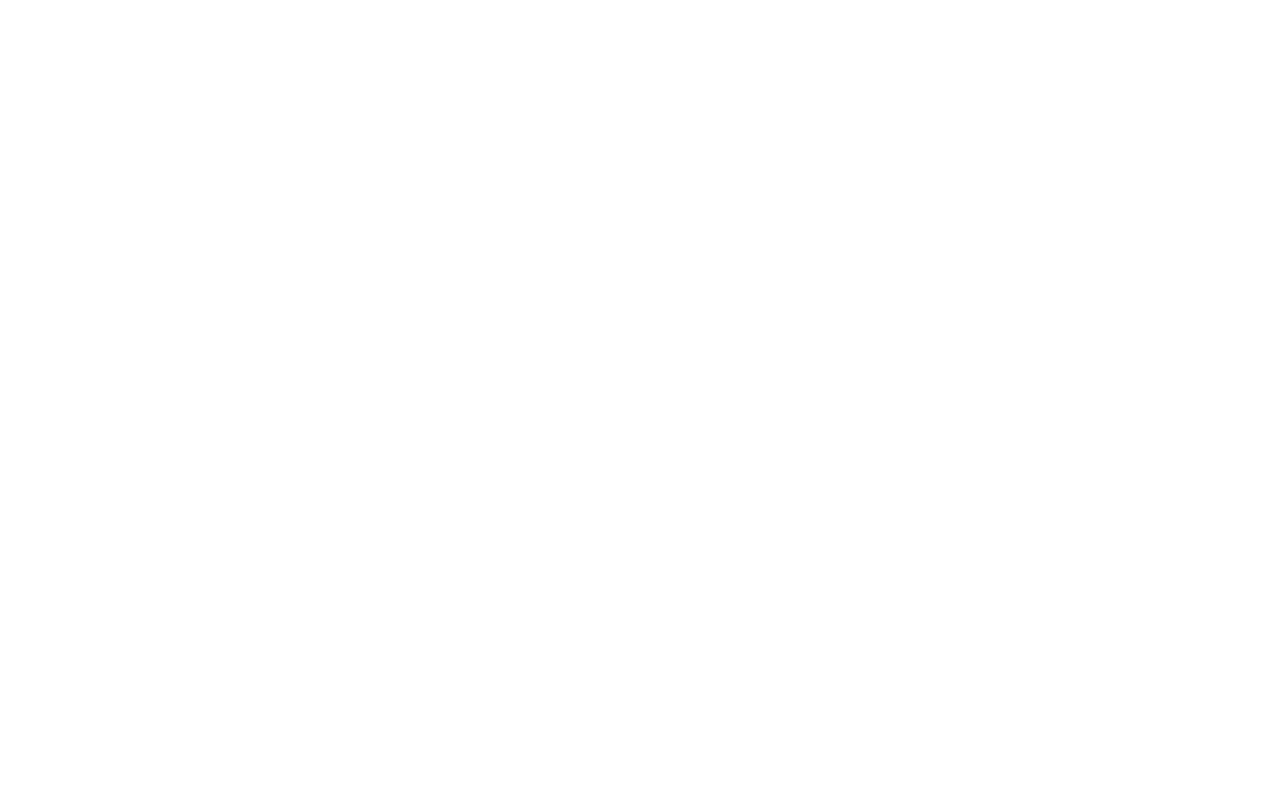
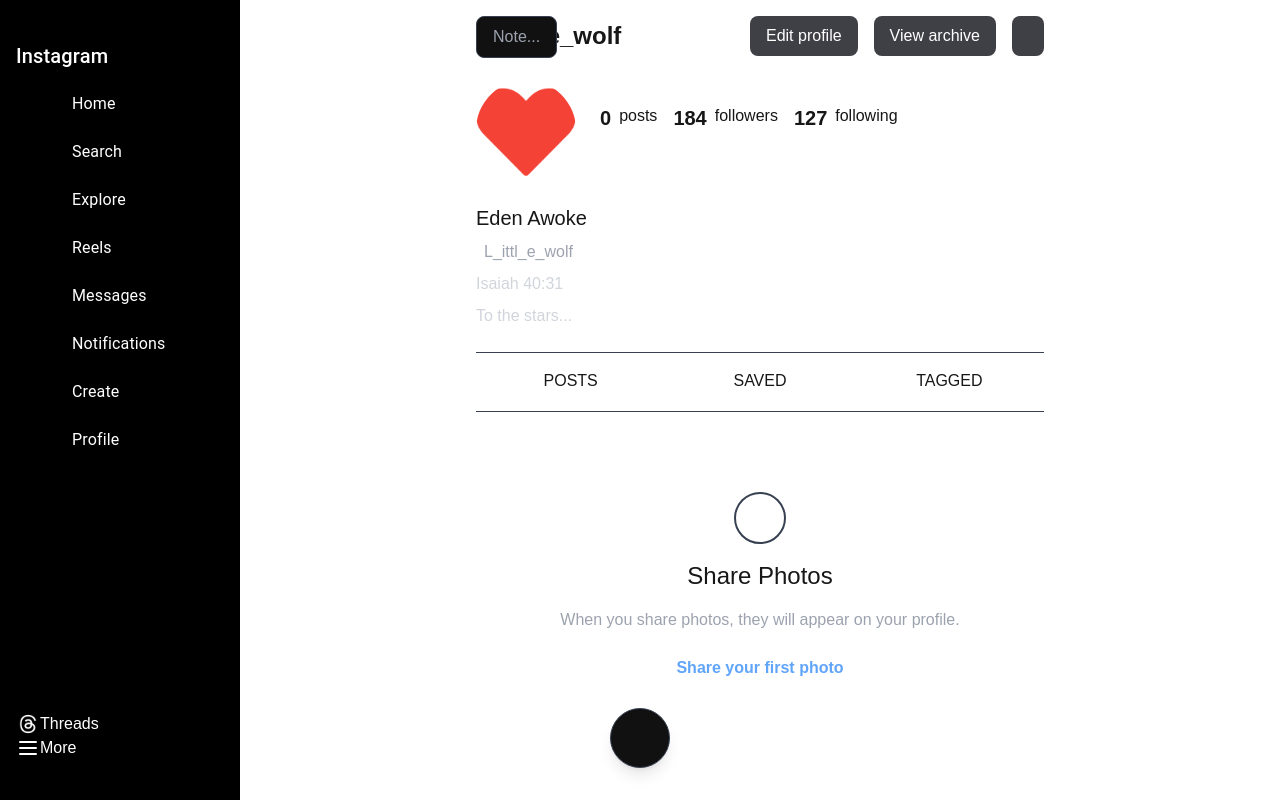
Before and after one commit to edenawoke9/Instagram-clone, a Next.js app: page /profile in a window 1280 px wide. Built offline with nearby package versions, Linux system fonts and the light colour scheme.

Commit message:
profile page made

```diff
--- a/src/app/profile/page.js
+++ b/src/app/profile/page.js
@@ -1,3 +1,155 @@
-export default function Profile(){
-    <h1>this is profile</h1>
+"use client";
+import { useState } from 'react';
+import Image from 'next/image';
+import Sidenav from '@/components/sidenav';
+// Profile data
+const profileData = {
+  username: 'L_ittl_e_wolf',
+  displayName: 'Eden Awoke',
+  followers: 184,
+  following: 127,
+  posts: 0,
+  bio: {
+    quote: 'Isaiah 40:31',
+    description: 'To the stars...'
+  },
+  profilePicture: '/like.png',}
+
+// Tab content components
+const TabContent = ({ activeTab }) => {
+  switch (activeTab) {
+    case 'posts':
+      return (
+        <>
+          <div className="text-5xl mb-4 p-6 rounded-full border-2 border-gray-700">
+            <i className="fas fa-camera"></i>
+          </div>
+          <div className="text-2xl mb-4">Share Photos</div>
+          <div className="text-gray-400 mb-6">
+            When you share photos, they will appear on your profile.
+          </div>
+          <button className="text-blue-400 font-bold">Share your first photo</button>
+        </>
+      );
+    case 'saved':
+      return (
+        <>
+          <div className="text-5xl mb-4 p-6 rounded-full border-2 border-gray-700">
+            <i className="fas fa-bookmark"></i>
+          </div>
+          <div className="text-2xl mb-4">Save</div>
+          <div className="text-gray-400 mb-6">
+            Save photos and videos that you want to see again.
+          </div>
+        </>
+      );
+    case 'tagged':
+      return (
+        <>
+          <div className="text-5xl mb-4 p-6 rounded-full border-2 border-gray-700">
+            <i className="fas fa-tag"></i>
+          </div>
+          <div className="text-2xl mb-4">Photos of you</div>
+          <div className="text-gray-400 mb-6">
+            When people tag you in photos, they'll appear here.
+          </div>
+        </>
+      );
+    default:
+      return null;
+  }
+};
+
+export default function Profile() {
+  const [activeTab, setActiveTab] = useState('posts');
+
+  return (
+    <div className="w-full min-h-screen flex justify-center">
+        <Sidenav value={true}/>
+      <div className="w-full max-w-[600px] mx-auto p-4 relative">
+        {/* Header */}
+        <div className="flex justify-between items-center mb-6">
+          <div className="absolute top-4 left-4 py-2 px-4 bg-[#111] border border-gray-700 rounded-lg text-gray-400">Note...</div>
+          <div className="text-2xl font-bold">{profileData.username}</div>
+          <div className="flex gap-4 ">
+            <button className="py-2 px-4 rounded-lg  bg-zinc-700  text-white font-medium">Edit profile</button>
+            <button className="py-2 px-4 rounded-lg  bg-zinc-700  text-white font-medium">View archive</button>
+            <button className="py-2 px-4 rounded-lg  bg-zinc-700  text-white font-medium"><i className="fas fa-cog"></i></button>
+          </div>
+        </div>
+
+        {/* Profile Info */}
+        <div className="flex items-center mb-6">
+          <div className="w-[100px] h-[100px] rounded-full overflow-hidden mr-6 relative">
+            <Image
+              src={profileData.profilePicture}
+              width={100}
+              height={100}
+              alt="Profile picture"
+
+              style={{ objectFit: 'cover', width: '100%', height: '100%' }}
+            />
+          </div>
+          <div className="profile-details">
+            <div className="flex justify-between items-center gap-4 mb-6 text-center">
+              <div className=" flex-1 flex gap-2 ">
+                <div className="font-bold text-xl">{profileData.posts}</div>
+                <div>posts</div>
+              </div>
+              <div className=" flex-1 flex gap-2">
+                <div className="font-bold text-xl">{profileData.followers}</div>
+                <div>followers</div>
+              </div>
+              <div className=" flex-1 flex gap-2">
+                <div className="font-bold text-xl">{profileData.following}</div>
+                <div>following</div>
+              </div>
+            </div>
+          </div>
+        </div>
+
+        {/* Bio Section */}
+        <div className="mb-6">
+          <h2 className="text-xl mb-2">{profileData.displayName}</h2>
+          <div className="flex items-center text-gray-400 mb-2">
+            <i className="fas fa-at mr-2"></i> {profileData.username}
+          </div>
+          <p className="text-gray-300 mb-2">{profileData.bio.quote}</p>
+          <p className="text-gray-300 mb-2">{profileData.bio.description}</p>
+        </div>
+
+        {/* Tabs */}
+        <div className="flex justify-around border-t border-b border-gray-700 mb-6">
+          <div
+            className={`py-4 flex-1 text-center cursor-pointer ${activeTab === 'posts' ? 'border-b-2 border-white' : ''}`}
+            onClick={() => setActiveTab('posts')}
+          >
+            <i className="fas fa-th"></i> POSTS
+          </div>
+          <div
+            className={`py-4 flex-1 text-center cursor-pointer ${activeTab === 'saved' ? 'border-b-2 border-white' : ''}`}
+            onClick={() => setActiveTab('saved')}
+          >
+            <i className="fas fa-bookmark"></i> SAVED
+          </div>
+          <div
+            className={`py-4 flex-1 text-center cursor-pointer ${activeTab === 'tagged' ? 'border-b-2 border-white' : ''}`}
+            onClick={() => setActiveTab('tagged')}
+          >
+            <i className="fas fa-tag"></i> TAGGED
+          </div>
+        </div>
+
+        {/* Content Area */}
+        <div className="flex flex-col items-center justify-center min-h-[300px] text-center">
+          <TabContent activeTab={activeTab} />
+        </div>
+
+        {/* New Post Button */}
+        <button className="fixed bottom-8 left-1/2 -translate-x-1/2 w-[60px] h-[60px] rounded-full bg-[#111] border border-gray-700 text-white flex items-center justify-center text-2xl cursor-pointer shadow-lg">
+          <i className="fas fa-plus"></i>
+        </button>
+      </div>
+    </div>
+  );
 }
```
